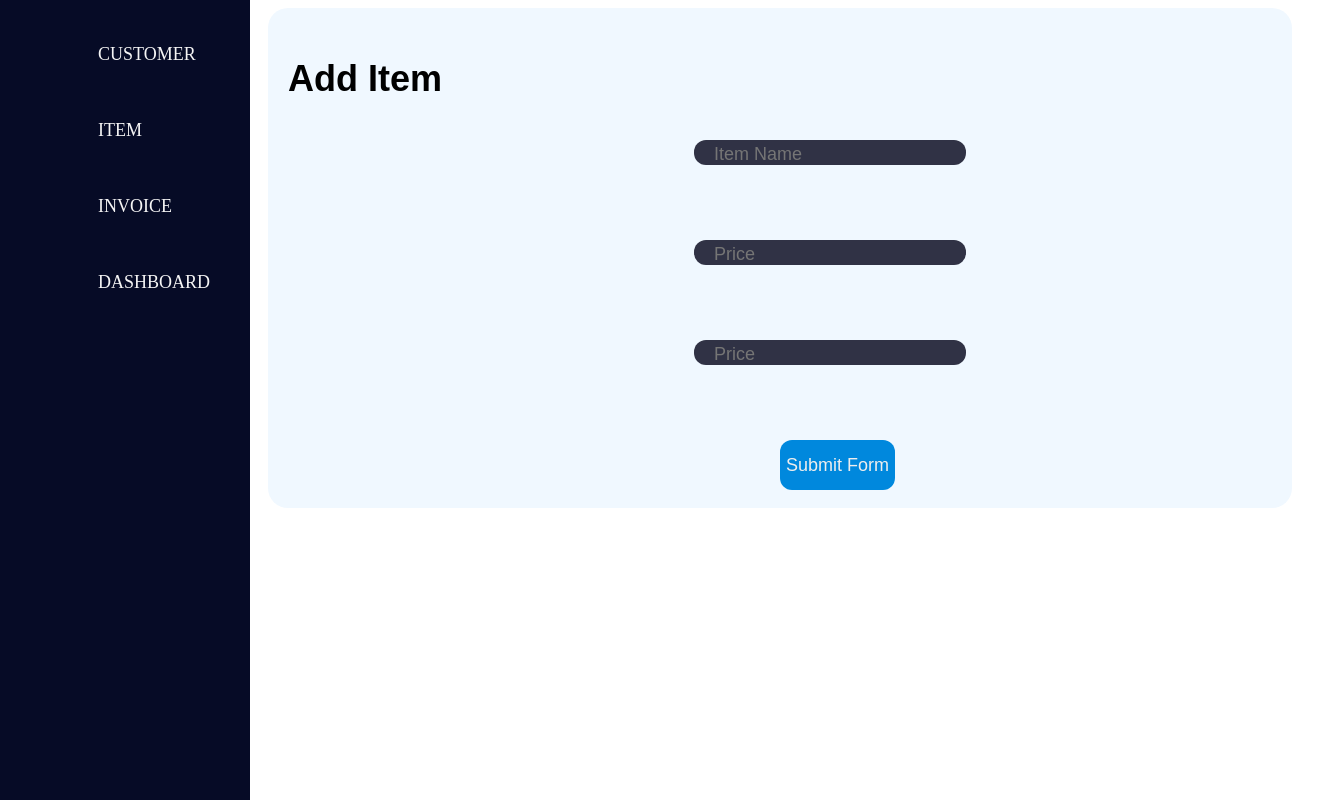
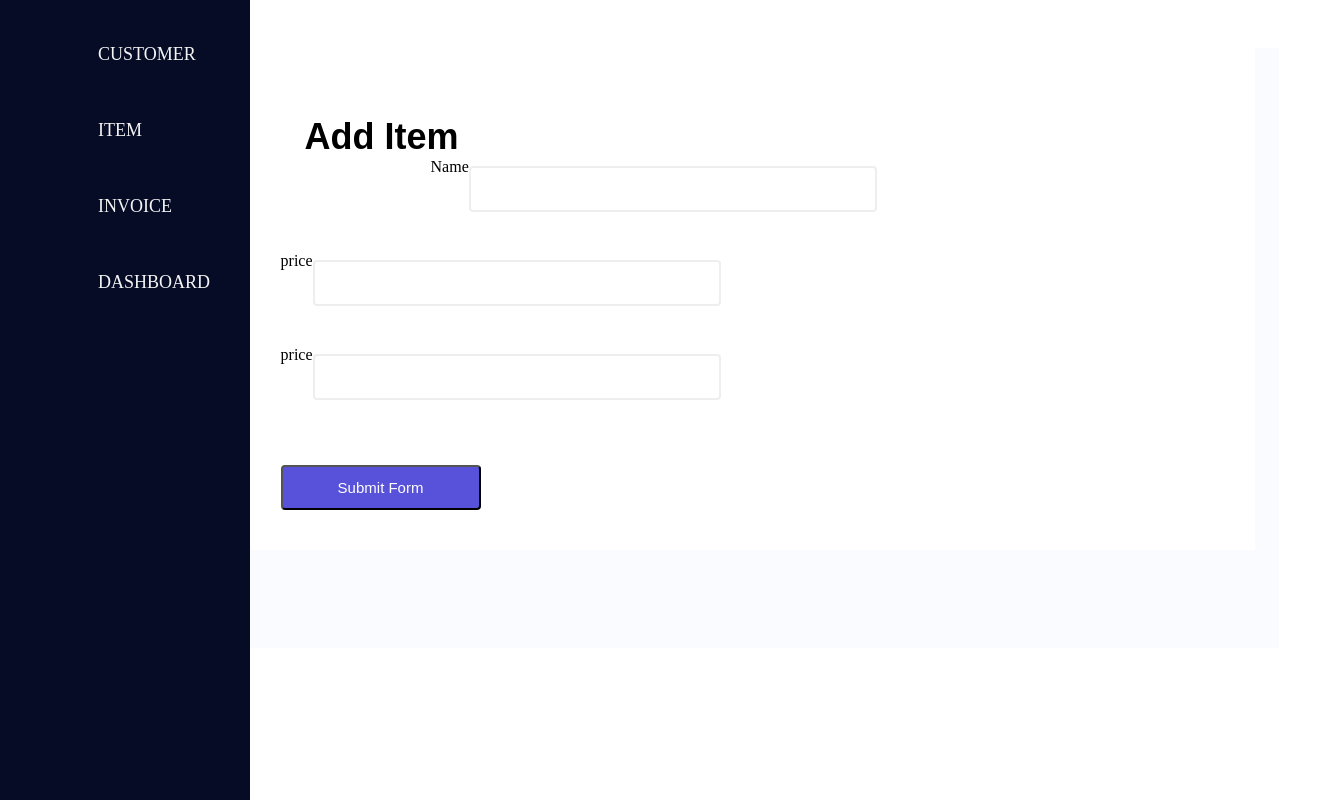
Before and after one commit to shubham25kr07/Frontend-Bootcamp, a React (Create React App) app in the folder invoiceapp/: page /item/add in a window 1280 px wide. Shown: the whole page, 1322 px wide, since content can reach past the window. Built offline with nearby package versions, Linux system fonts and the light colour scheme; the HTML template or start-up script is replaced by a standard one.

Commit message:
added css for customer

```diff
--- a/invoiceapp/src/Utils/FormInput.js
+++ b/invoiceapp/src/Utils/FormInput.js
@@ -9,21 +9,19 @@ const FormInput = ({
   onChange,
   onBlur,
 }) => (
-  <div className="form-group">
-    {/* <label for="firstname" className="placeholder">
-      {label}
-    </label> */}
-    <div className="cut"></div>
+  <>
+    <div>
+      <label>{label}</label>
+    </div>
     <input
       className="input"
       type={type}
       value={value}
       name={name}
-      placeholder={placeholder}
       onChange={onChange}
       onBlur={onBlur}
     />
-  </div>
+  </>
 );
 
 export default FormInput;
--- a/invoiceapp/src/components/CustomerForm.js
+++ b/invoiceapp/src/components/CustomerForm.js
@@ -47,9 +47,10 @@ const CustomerForm = () => {
 
   return (
     <div className="form-container">
+      <div className="title">New Customer</div>
       <form className="form" onSubmit={handleSubmit}>
-        <div className="title">Add Customer</div>
-        <div className="input-container ic1">
+        <div className="input-container">
+          <div className="lable-input">
             <FormInput
               type="text"
               value={name}
@@ -58,25 +59,34 @@ const CustomerForm = () => {
               name="name"
               onChange={handleChange.bind(null, "name")}
             />
+          </div>
+          <div className="lable-input  ic1">
+            <FormInput
+              type="text"
+              value={phone_number}
+              placeholder="Phone Number"
+              label="Phone"
+              name="phoneNumber"
+              onChange={handleChange.bind(null, "phone_number")}
+            />
+          </div>
+        </div>
+        <div className="input-container">
+          <div className="lable-input">
             <FormInput
               type="text"
               value={email}
               placeholder="Email"
-            label="email"
+              label="Email"
               name="email"
               onChange={handleChange.bind(null, "email")}
             />
           </div>
-        <div className="input-container">
-          <FormInput
-            type="text"
-            value={phone_number}
-            placeholder="Phone Number"
-            label="phoneNumber"
-            name="phoneNumber"
-            onChange={handleChange.bind(null, "phone_number")}
-          />
-          <button className="submit">Submit Form</button>
+          <div className="lable-input  ic1">
+            <button className="submit">
+              <i className="fa fa-file"></i>Save Customer
+            </button>
+          </div>
         </div>
       </form>
     </div>
--- a/invoiceapp/src/index.css
+++ b/invoiceapp/src/index.css
@@ -1,9 +1,11 @@
 .form-container {
-  display: flex;
+  /* display: flex;
   justify-content: center;
-  align-items: center;
-  width: 80vw;
-  margin-left: 260px;
+  align-items: center; */
+  width: 83vw;
+  margin-left: 16.5%;
+  background-color: #fafbff;
+  padding-bottom: 50px;
 }
 .table-container {
   display: flex;
@@ -12,12 +14,19 @@
   width: 100%;
 }
 .form {
-  background-color: aliceblue;
+  background-color: white;
+  margin-top: 48px;
+  margin-right: 24px;
+  margin-left: 24px;
+  padding: 40px;
+  /* padding-top: 17px; */
+  margin-bottom: 48px;
+  /* background-color: aliceblue;
   border-radius: 20px;
   box-sizing: border-box;
   height: 500px;
   padding: 20px;
-  width: 100%;
+  width: 100%; */
 }
 
 .title {
@@ -25,24 +34,34 @@
   font-family: sans-serif;
   font-size: 36px;
   font-weight: 600;
-  margin-top: 30px;
+  padding-top: 28px;
+  padding-left: 24px;
 }
 
 .input-container {
   display: flex;
+  margin-bottom: 40px;
+  /* display: flex;
   flex-direction: row;
-  /* justify-content: center; */
   justify-content: space-around;
   align-items: baseline;
   height: 50px;
   width: 100%;
-  margin: 50px;
+  margin: 50px; */
 }
 .ic1 {
-  margin-top: 40px;
+  margin-left: 150px;
 }
 .input {
-  background-color: #303245;
+  background-color: white;
+  border-color: lightgray;
+  border: 2px solid;
+  border-radius: 4px;
+  height: 40px;
+  margin-top: 8px;
+  color: #eee;
+  width: 400px;
+  /* background-color: #303245;
   border-radius: 12px;
   border: 0;
   box-sizing: border-box;
@@ -51,7 +70,7 @@
   height: 100%;
   outline: 0;
   padding: 4px 20px 0;
-  width: 100%;
+  width: 100%; */
 }
 /* .cut {
     background-color: #15172b;
@@ -86,19 +105,27 @@
 }
 
 .submit {
-  background-color: #08d;
+  margin-top: 25px;
+  height: 45px;
+  width: 200px;
+  cursor: pointer;
+  font-size: 15px;
+  background-color: #5851d9;
+  color: white;
+  border-radius: 4px;
+  /* background-color: #08d;
   border-radius: 12px;
   border: 0;
   box-sizing: border-box;
   color: #eee;
   cursor: pointer;
   font-size: 18px;
-  height: 50px;
+  height: 50px; */
   /* justify-content: center;
   align-items: center; */
-  margin-left: 50%;
+  /* margin-left: 50%; */
   /* outline: 0; */
-  text-align: center;
+  /* text-align: center; */
 }
 
 .submit:active {
```
Lines whose indentation alone changed are shown as unchanged.
